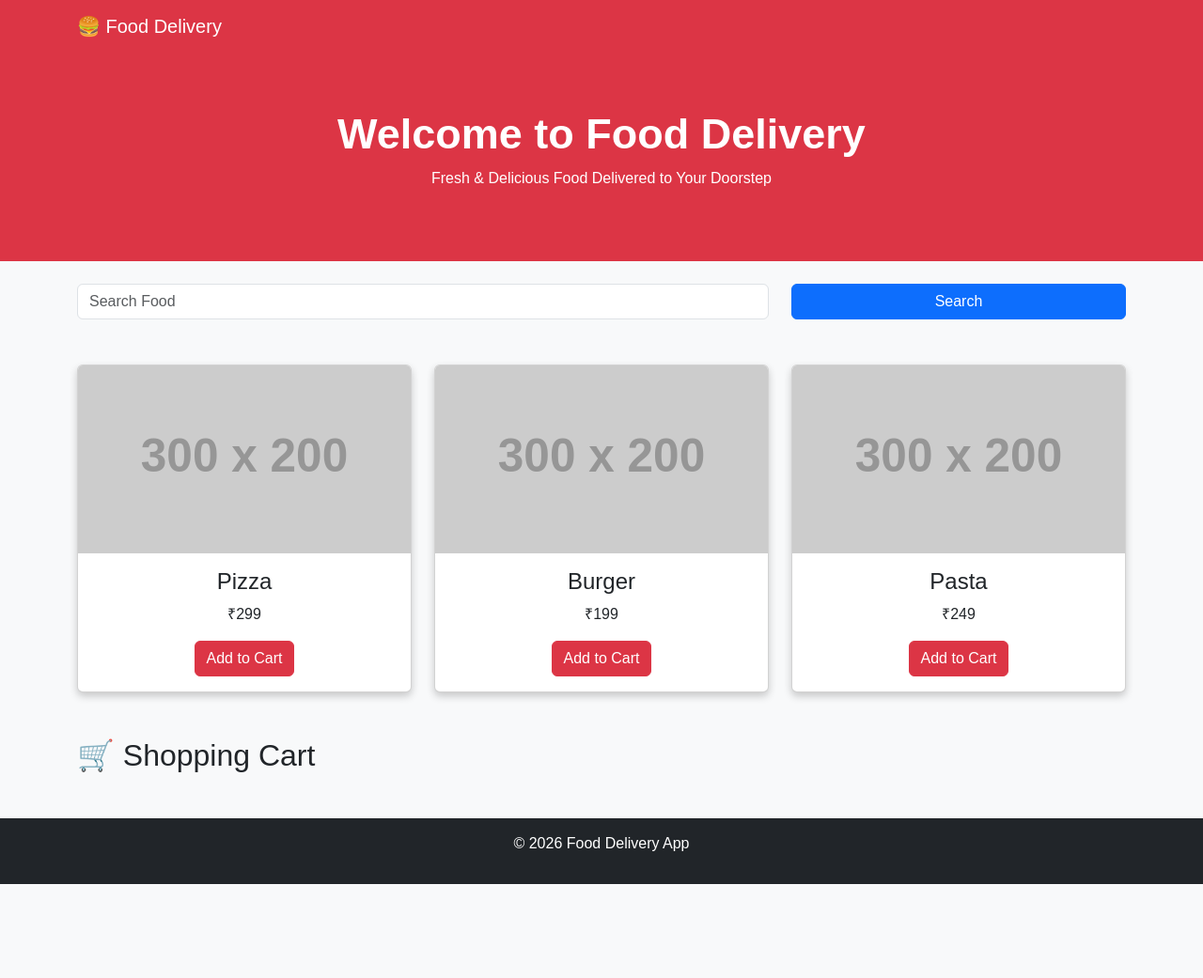
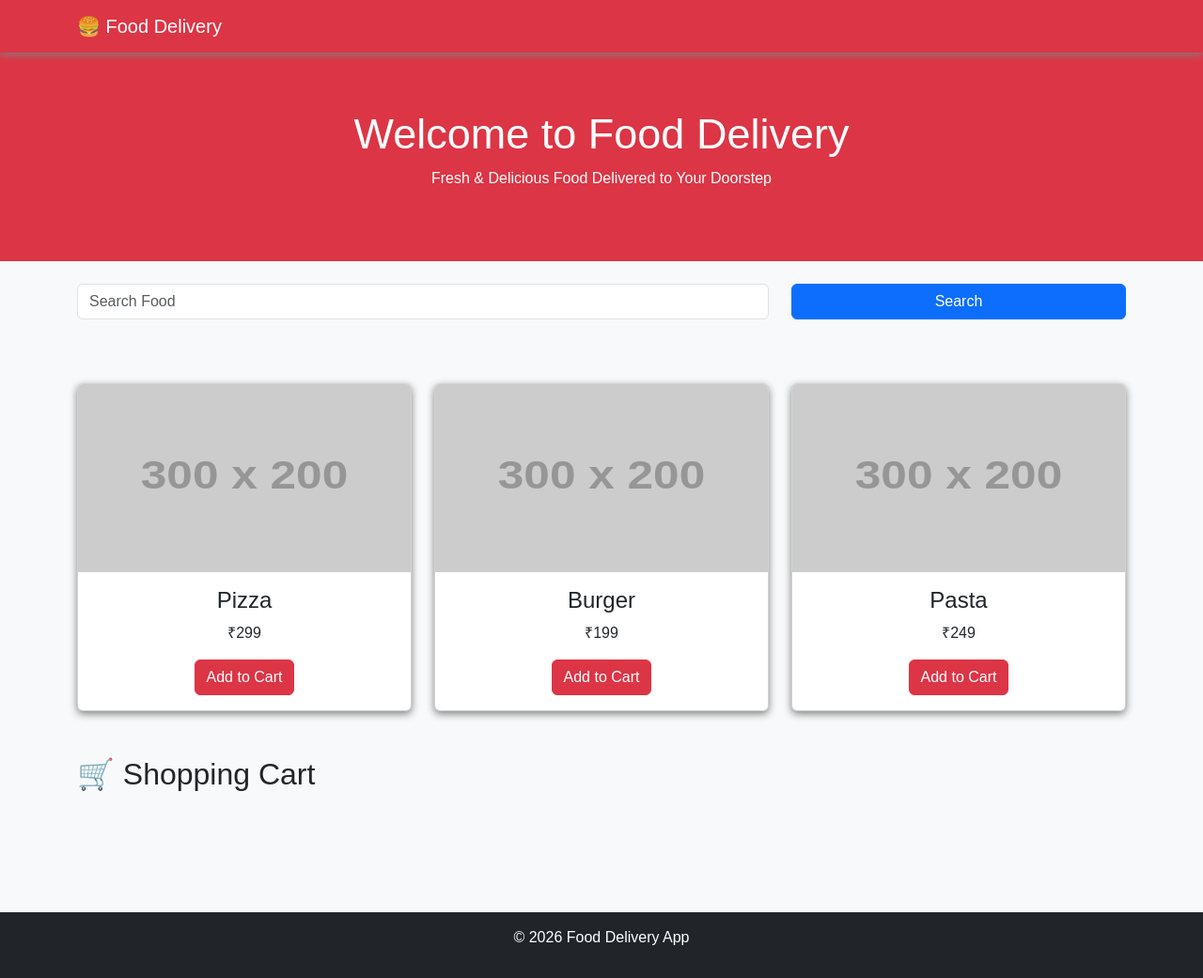
Before and after one commit to 727724euee014-atchaya/food, a plain HTML site: page index.html in a window 1280 px wide. Shown: the whole page at 94% size. Before the commit the page ends 941 px from the top, so only its background shows below. Drawn offline with nearby package versions, Linux system fonts and the light colour scheme; placeholder pictures from the web are drawn by us.

Commit message:
Update style.css

```diff
--- a/style.css
+++ b/style.css
@@ -1,24 +1,30 @@
-
 body{
-            background-color:#f8f9fa;
+    background:#f8f9fa;
     font-family:Arial, sans-serif;
 }
 
+/* Navbar */
+.navbar{
+    box-shadow:0 2px 8px gray;
+}
+
+/* Hero */
 .hero{
-            background-color:#dc3545;
+    background:#dc3545;
     color:white;
     text-align:center;
-            padding:60px 20px;
+    padding:60px;
 }
 
 .hero h1{
     font-size:45px;
-            font-weight:bold;
 }
 
+/* Card */
 .card{
-            box-shadow:0 4px 8px rgba(0,0,0,0.2);
+    margin-top:20px;
     transition:0.3s;
+    box-shadow:0 3px 8px gray;
 }
 
 .card:hover{
@@ -27,9 +33,14 @@
 
 .card img{
     height:200px;
-            object-fit:cover;
 }
 
+/* Cart */
+#cart{
+    min-height:80px;
+}
+
+/* Footer */
 footer{
     background:#212529;
     color:white;
```
Lines whose indentation alone changed are shown as unchanged.
